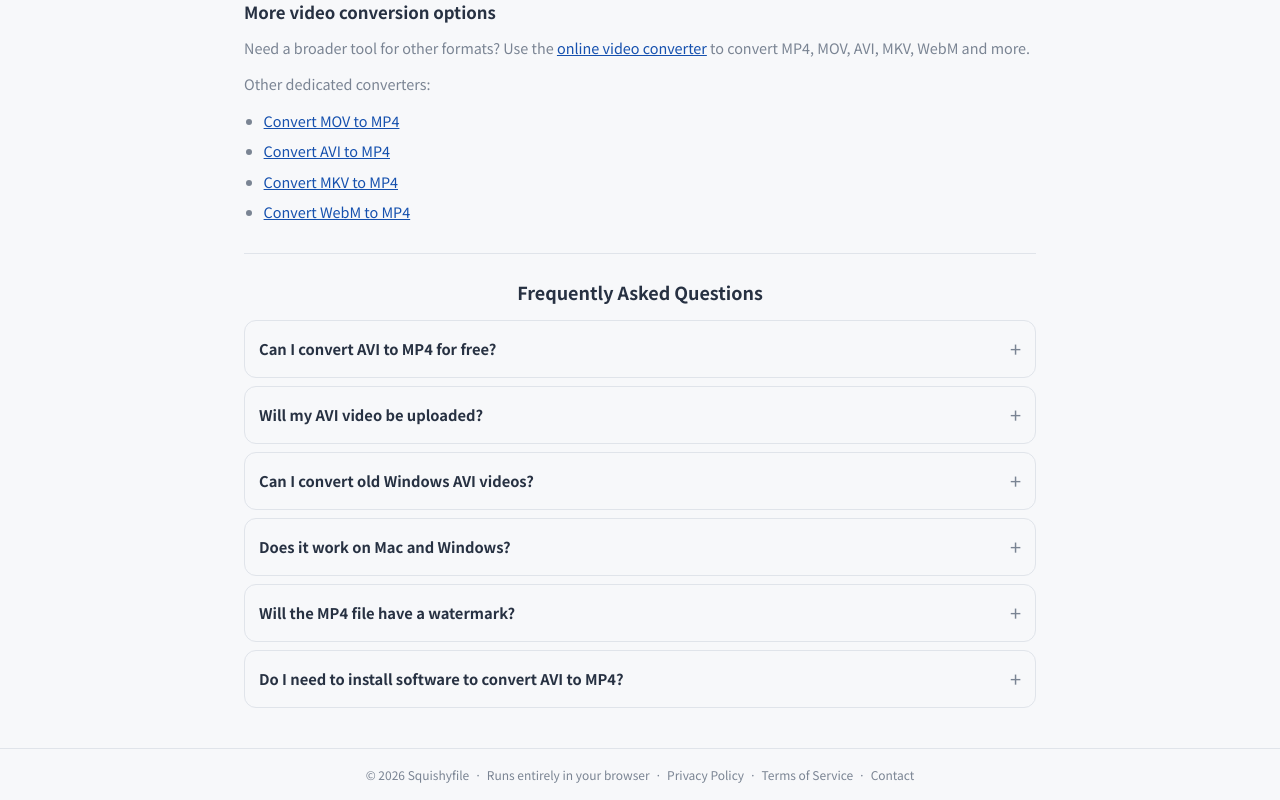
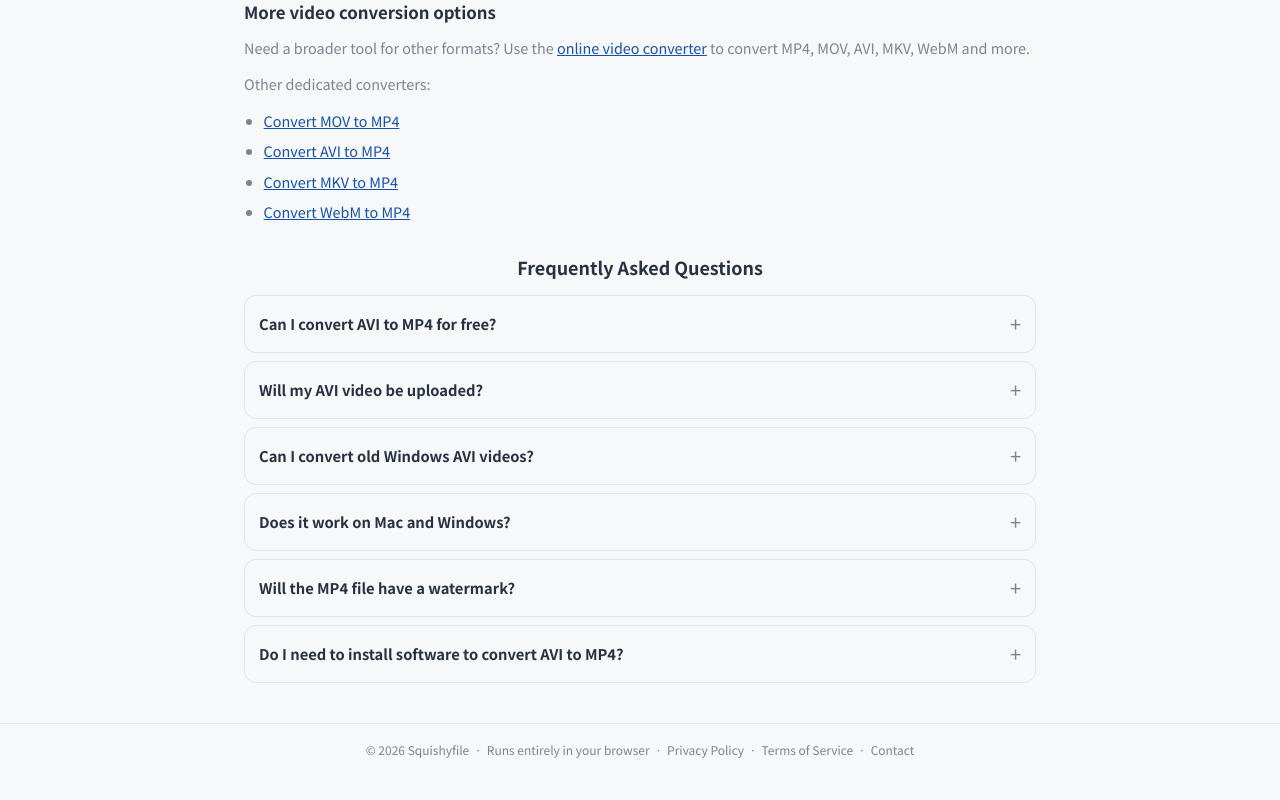
Before and after one commit to linhhv-1996/squishyfile, a SvelteKit app: page /avi-to-mp4 in a window 1280 px wide. Shown: the part 2147-2947 px from the top of the page. After the commit the page ends 2922 px from the top, so only its background shows below. Built offline with nearby package versions, Linux system fonts and the light colour scheme.

Commit message:
20260518-014

```diff
--- a/src/routes/[[lang=lang]]/avi-to-mp4/+page.svelte
+++ b/src/routes/[[lang=lang]]/avi-to-mp4/+page.svelte
@@ -275,8 +275,7 @@
 
 	.faq-sec {
 		margin-top: 28px;
-		padding-top: 24px;
-		border-top: 1px solid var(--border);
+		/* padding-top: 24px; */
 	}
 
 	.faq-sec h2 {
--- a/src/routes/[[lang=lang]]/mkv-to-mp4/+page.svelte
+++ b/src/routes/[[lang=lang]]/mkv-to-mp4/+page.svelte
@@ -275,8 +275,8 @@
 
 	.faq-sec {
 		margin-top: 28px;
-		padding-top: 24px;
-		border-top: 1px solid var(--border);
+		/* padding-top: 24px;
+		border-top: 1px solid var(--border); */
 	}
 
 	.faq-sec h2 {
--- a/src/routes/[[lang=lang]]/mov-to-mp4/+page.svelte
+++ b/src/routes/[[lang=lang]]/mov-to-mp4/+page.svelte
@@ -273,8 +273,7 @@
 
 	.faq-sec {
 		margin-top: 28px;
-		padding-top: 24px;
-		border-top: 1px solid var(--border);
+		/* padding-top: 24px; */
 	}
 
 	.faq-sec h2 {
--- a/src/routes/[[lang=lang]]/webm-to-mp4/+page.svelte
+++ b/src/routes/[[lang=lang]]/webm-to-mp4/+page.svelte
@@ -273,8 +273,8 @@
 
 	.faq-sec {
 		margin-top: 28px;
-		padding-top: 24px;
-		border-top: 1px solid var(--border);
+		/* padding-top: 24px;
+		border-top: 1px solid var(--border); */
 	}
 
 	.faq-sec h2 {
```
